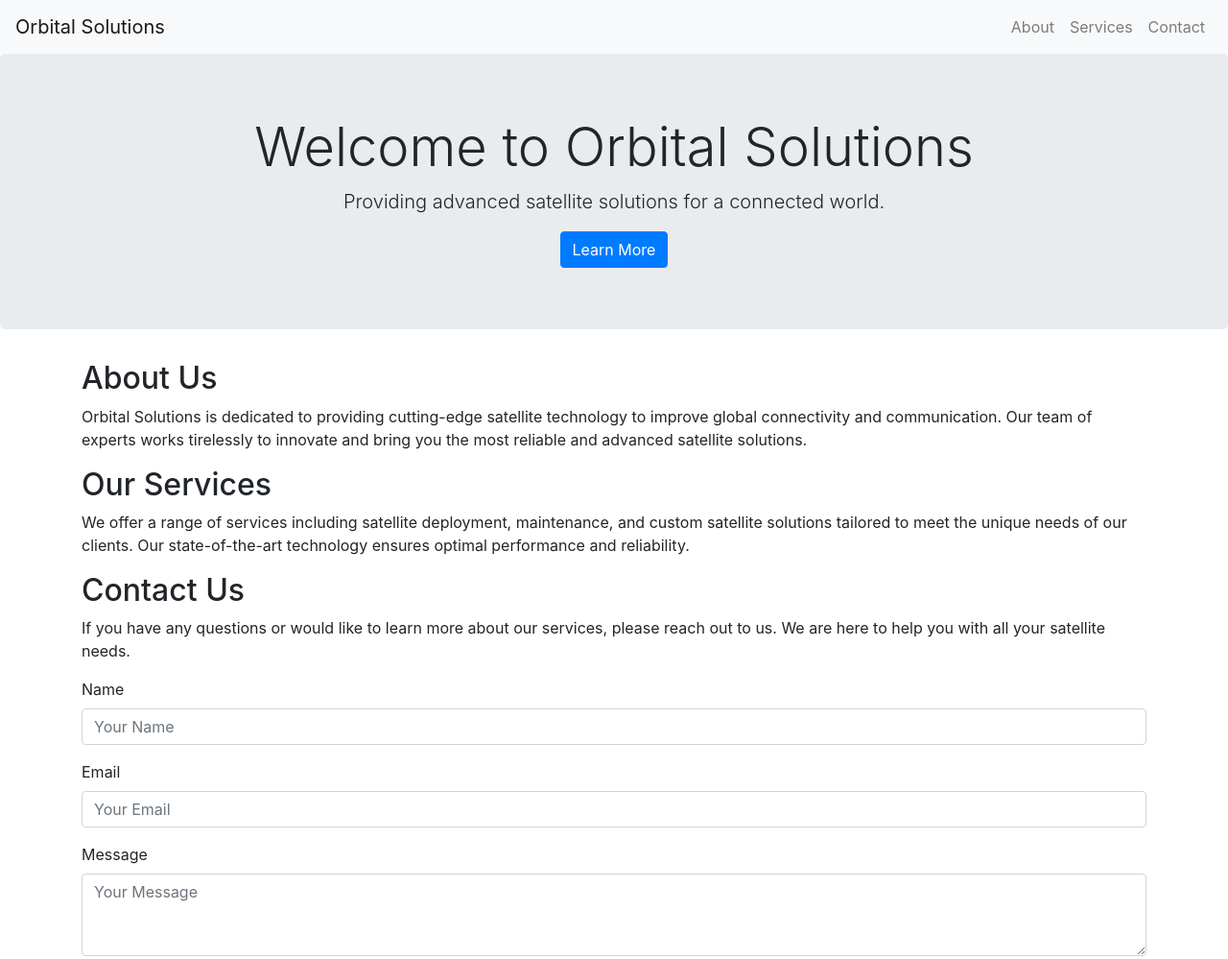
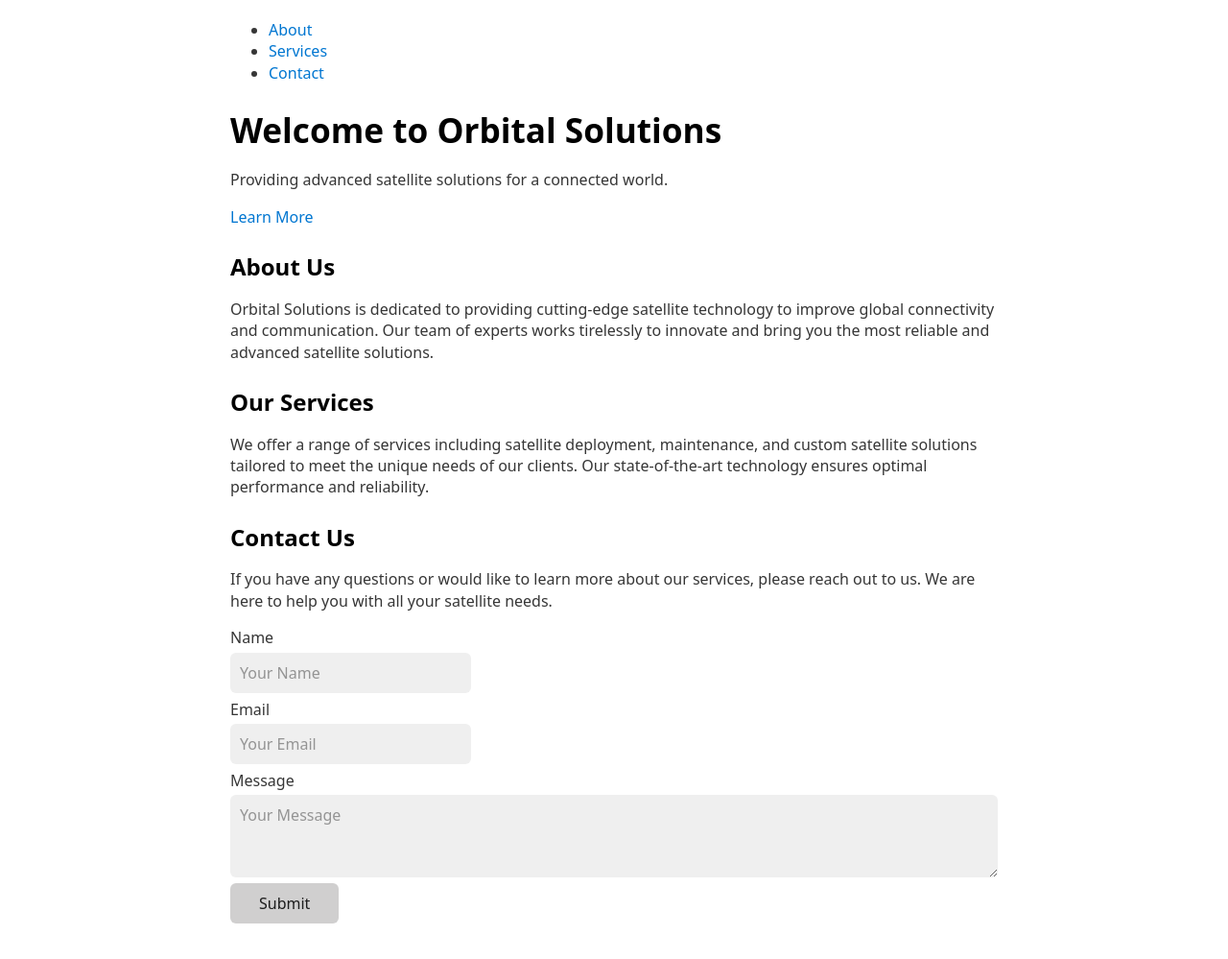
Before and after one commit to Bisniga/framework-challenge, a plain HTML site: page index.html in a window 1280 px wide. Shown: the top 999 px of the page at 96% size. Drawn offline with nearby package versions, Linux system fonts and the light colour scheme.

Commit message:
Update index.html

```diff
--- a/index.html
+++ b/index.html
@@ -4,56 +4,50 @@
     <meta charset="UTF-8">
     <meta name="viewport" content="width=device-width, initial-scale=1.0">
     <title>Orbital Solutions</title>
-    <link href="https://stackpath.bootstrapcdn.com/bootstrap/4.5.2/css/bootstrap.min.css" rel="stylesheet">
+    <link href="https://cdn.jsdelivr.net/npm/water.css@2/out/water.css" rel="stylesheet">
 </head>
 <body>
-    <nav class="navbar navbar-expand-lg navbar-light bg-light">
-        <a class="navbar-brand" href="#">Orbital Solutions</a>
-        <div class="collapse navbar-collapse">
-            <ul class="navbar-nav ml-auto">
-                <li class="nav-item"><a class="nav-link" href="#about">About</a></li>
-                <li class="nav-item"><a class="nav-link" href="#services">Services</a></li>
-                <li class="nav-item"><a class="nav-link" href="#contact">Contact</a></li>
-            </ul>
-        </div>
+    <nav>
+        <ul>
+            <li><a href="#about">About</a></li>
+            <li><a href="#services">Services</a></li>
+            <li><a href="#contact">Contact</a></li>
+        </ul>
     </nav>
-    <header class="jumbotron text-center">
-        <h1 class="display-4">Welcome to Orbital Solutions</h1>
-        <p class="lead">Providing advanced satellite solutions for a connected world.</p>
-        <a href="#services" class="btn btn-primary">Learn More</a>
+    <header>
+        <h1>Welcome to Orbital Solutions</h1>
+        <p>Providing advanced satellite solutions for a connected world.</p>
+        <a href="#services">Learn More</a>
     </header>
-    <section id="about" class="container">
+    <section id="about">
         <h2>About Us</h2>
         <p>Orbital Solutions is dedicated to providing cutting-edge satellite technology to improve global connectivity and communication. Our team of experts works tirelessly to innovate and bring you the most reliable and advanced satellite solutions.</p>
     </section>
-    <section id="services" class="container">
+    <section id="services">
         <h2>Our Services</h2>
         <p>We offer a range of services including satellite deployment, maintenance, and custom satellite solutions tailored to meet the unique needs of our clients. Our state-of-the-art technology ensures optimal performance and reliability.</p>
     </section>
-    <section id="contact" class="container">
+    <section id="contact">
         <h2>Contact Us</h2>
         <p>If you have any questions or would like to learn more about our services, please reach out to us. We are here to help you with all your satellite needs.</p>
         <form>
-            <div class="form-group">
+            <div>
                 <label for="name">Name</label>
-                <input type="text" class="form-control" id="name" placeholder="Your Name">
+                <input type="text" id="name" placeholder="Your Name">
             </div>
-            <div class="form-group">
+            <div>
                 <label for="email">Email</label>
-                <input type="email" class="form-control" id="email" placeholder="Your Email">
+                <input type="email" id="email" placeholder="Your Email">
             </div>
-            <div class="form-group">
+            <div>
                 <label for="message">Message</label>
-                <textarea class="form-control" id="message" rows="3" placeholder="Your Message"></textarea>
+                <textarea id="message" rows="3" placeholder="Your Message"></textarea>
             </div>
-            <button type="submit" class="btn btn-primary">Submit</button>
+            <button type="submit">Submit</button>
         </form>
     </section>
-    <footer class="text-center py-4">
+    <footer>
         <p>&copy; 2024 Orbital Solutions. All rights reserved.</p>
     </footer>
-    <script src="https://code.jquery.com/jquery-3.5.1.slim.min.js"></script>
-    <script src="https://cdn.jsdelivr.net/npm/@popperjs/core@2.5.3/dist/umd/popper.min.js"></script>
-    <script src="https://stackpath.bootstrapcdn.com/bootstrap/4.5.2/js/bootstrap.min.js"></script>
 </body>
 </html>
```
